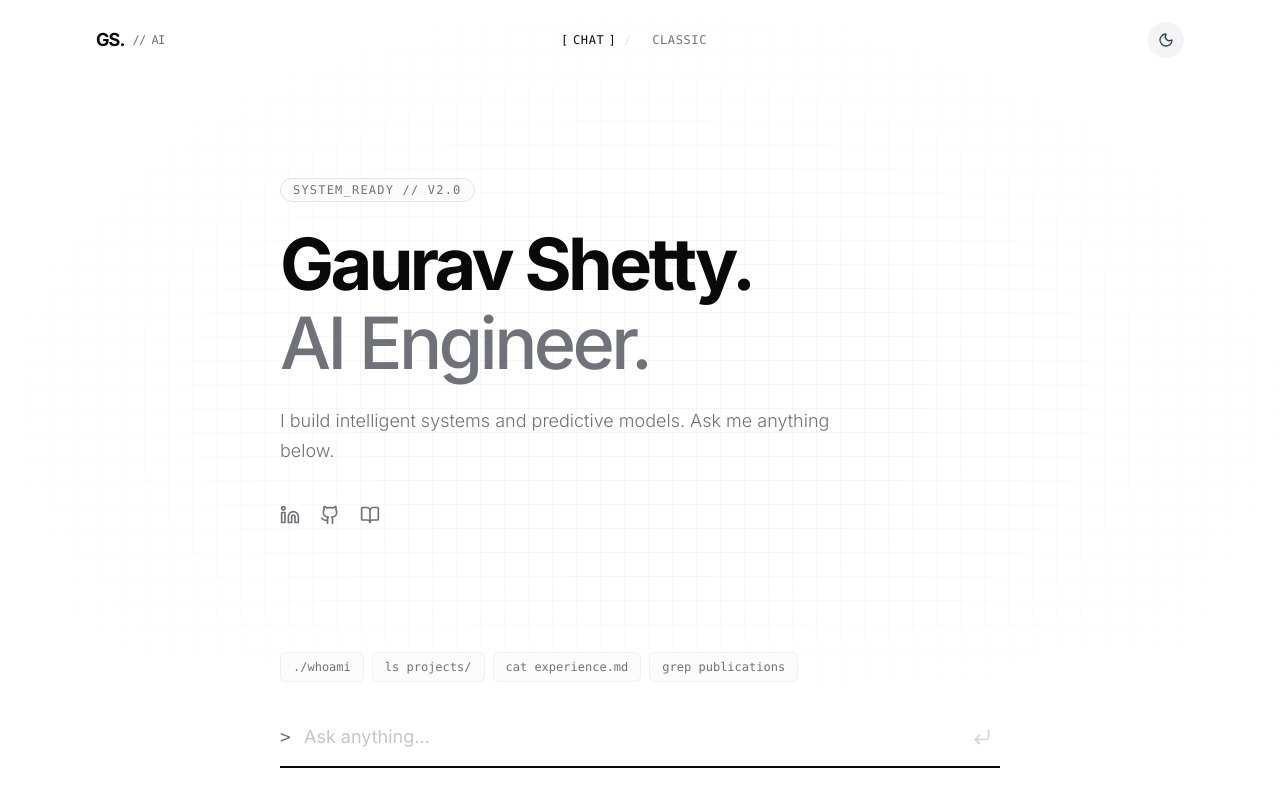
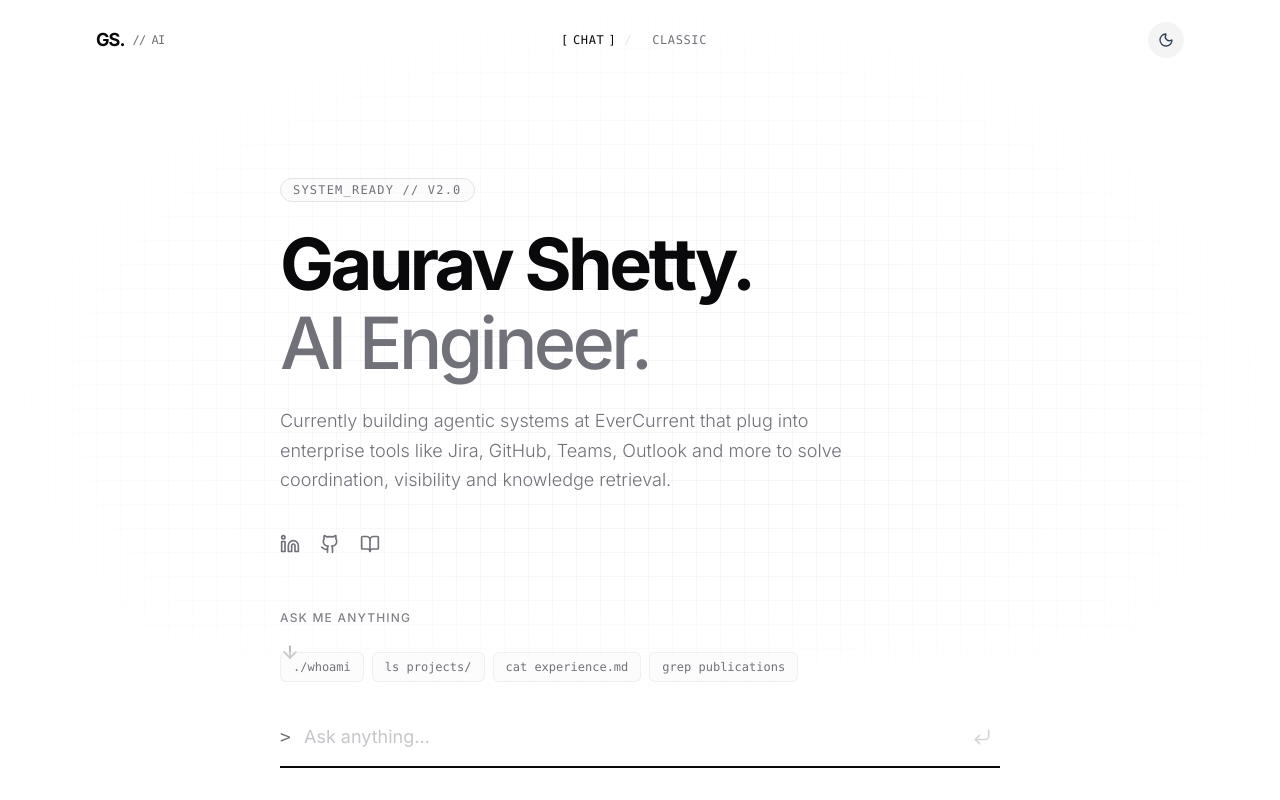
Before and after one commit to gauravshetty98/portfolio, a Next.js app: page / in a window 1280 px wide. Built offline with nearby package versions, Linux system fonts and the light colour scheme.

Commit message:
added phase out animations

```diff
--- a/src/app/page.tsx
+++ b/src/app/page.tsx
@@ -1,7 +1,7 @@
 "use client";
 
-import { useEffect } from "react";
-import { AnimatePresence, motion } from "framer-motion";
+import { useEffect, useRef, useState } from "react";
+import { motion } from "framer-motion";
 import { useMode } from "@/components/ModeProvider";
 import { SharedHero } from "@/components/SharedHero";
 import { ChatLanding } from "@/components/ChatLanding";
@@ -13,40 +13,75 @@ import { Skills } from "@/components/Skills";
 import { Contact } from "@/components/Contact";
 import { Footer } from "@/components/Footer";
 
+type ContentState = "chat" | "classic" | "chat-exiting" | "classic-exiting";
+
 export default function Home() {
   const { mode } = useMode();
+  const [contentState, setContentState] = useState<ContentState>(mode);
+  const isFirstRender = useRef(true);
 
-  // Only scroll to top when switching TO chat if user has scrolled way down
   useEffect(() => {
+    // Skip on initial mount — contentState is already initialised to mode
+    if (isFirstRender.current) {
+      isFirstRender.current = false;
+      return;
+    }
+
     if (mode === "chat" && window.scrollY > window.innerHeight) {
       window.scrollTo({ top: 0, behavior: "smooth" });
     }
+
+    // Trigger scramble-out on the current content before switching
+    setContentState((prev) => {
+      if (prev === "chat") return "chat-exiting";
+      if (prev === "classic") return "classic-exiting";
+      // Already exiting — ignore (will be resolved by onExitComplete)
+      return prev;
+    });
   }, [mode]);
+
+  function handleChatExitComplete() {
+    setContentState("classic");
+  }
+
+  function handleClassicExitComplete() {
+    setContentState("chat");
+  }
+
+  const showChat = contentState === "chat" || contentState === "chat-exiting";
+  const showClassic = contentState === "classic" || contentState === "classic-exiting";
 
   return (
     <>
       {/* Hero is always visible — never unmounts on mode switch */}
       <SharedHero />
 
-      {/* Only the content below the hero transitions */}
-      <AnimatePresence mode="wait">
-        {mode === "chat" ? (
+      {showChat && (
         <motion.div
           key="chat-content"
           initial={{ opacity: 0 }}
           animate={{ opacity: 1 }}
-            exit={{ opacity: 0, y: -10 }}
-            transition={{ duration: 0.3, ease: "easeInOut" }}
+          transition={{ duration: 0.35, ease: [0.23, 1, 0.32, 1] }}
         >
-            <ChatLanding />
+          <ChatLanding
+            exiting={contentState === "chat-exiting"}
+            onExitComplete={handleChatExitComplete}
+          />
         </motion.div>
-        ) : (
+      )}
+
+      {showClassic && (
         <motion.div
           key="classic-content"
           initial={{ opacity: 0, y: 16 }}
-            animate={{ opacity: 1, y: 0 }}
-            exit={{ opacity: 0, y: -16 }}
+          animate={{
+            opacity: contentState === "classic-exiting" ? 0 : 1,
+            y: contentState === "classic-exiting" ? -12 : 0,
+          }}
           transition={{ duration: 0.4, ease: [0.23, 1, 0.32, 1] }}
+          onAnimationComplete={() => {
+            if (contentState === "classic-exiting") handleClassicExitComplete();
+          }}
         >
           <About />
           <ExperienceTimeline />
@@ -57,7 +92,6 @@ export default function Home() {
           <Footer />
         </motion.div>
       )}
-      </AnimatePresence>
     </>
   );
 }
--- a/src/components/ScrambleText.tsx
+++ b/src/components/ScrambleText.tsx
@@ -10,19 +10,74 @@ interface ScrambleTextProps {
   delay?: number;
   /** Duration per character reveal in ms (default 40) */
   speed?: number;
-  /** Called when the scramble animation finishes */
+  /** Called when the scramble-in animation finishes */
   onComplete?: () => void;
   /** Scramble from empty on first mount instead of showing text immediately */
   animateOnMount?: boolean;
+  /** When true, runs the scramble-out animation (characters dissolve into glyphs) */
+  exiting?: boolean;
+  /** Called when the scramble-out animation finishes */
+  onExitComplete?: () => void;
 }
 
-export function ScrambleText({ text, delay = 0, speed = 40, onComplete, animateOnMount = false }: ScrambleTextProps) {
+export function ScrambleText({
+  text,
+  delay = 0,
+  speed = 40,
+  onComplete,
+  animateOnMount = false,
+  exiting = false,
+  onExitComplete,
+}: ScrambleTextProps) {
   const [display, setDisplay] = useState(animateOnMount ? "" : text);
   const frameRef = useRef<ReturnType<typeof setInterval> | null>(null);
   const timeoutRef = useRef<ReturnType<typeof setTimeout> | null>(null);
   const prevTextRef = useRef(animateOnMount ? "" : text);
+  // Track current displayed text for use in scramble-out
+  const displayRef = useRef(animateOnMount ? "" : text);
 
+  // Scramble-out: when exiting flips to true, dissolve characters left→right
   useEffect(() => {
+    if (!exiting) return;
+
+    if (frameRef.current) clearInterval(frameRef.current);
+    if (timeoutRef.current) clearTimeout(timeoutRef.current);
+
+    const source = displayRef.current;
+    let iteration = 0;
+    const exitSpeed = Math.max(1, Math.floor(speed / 2));
+
+    frameRef.current = setInterval(() => {
+      const next = source
+        .split("")
+        .map((char, index) => {
+          if (char === " ") return " ";
+          // Characters to the left of iteration are already scrambled — keep randomising them
+          if (index <= iteration) return CHARS[Math.floor(Math.random() * CHARS.length)];
+          return source[index];
+        })
+        .join("");
+
+      setDisplay(next);
+      displayRef.current = next;
+      iteration += 0.5;
+
+      if (iteration >= source.length) {
+        clearInterval(frameRef.current!);
+        onExitComplete?.();
+      }
+    }, exitSpeed);
+
+    return () => {
+      if (frameRef.current) clearInterval(frameRef.current);
+    };
+  // eslint-disable-next-line react-hooks/exhaustive-deps
+  }, [exiting]);
+
+  // Scramble-in: runs when text changes (or on mount with animateOnMount)
+  useEffect(() => {
+    if (exiting) return;
+
     // Text hasn't changed — skip
     if (prevTextRef.current === text && display === text) return;
 
@@ -45,18 +100,16 @@ export function ScrambleText({ text, delay = 0, speed = 40, onComplete, animateO
           })
           .join("");
 
-        // Pad/trim to max length while resolving
-        setDisplay(
-          iteration < maxLength
-            ? next
-            : targetText
-        );
+        const resolved = iteration < maxLength ? next : targetText;
+        setDisplay(resolved);
+        displayRef.current = resolved;
 
         iteration += 0.5;
 
         if (iteration >= targetText.length) {
           clearInterval(frameRef.current!);
           setDisplay(targetText);
+          displayRef.current = targetText;
           prevTextRef.current = targetText;
           onComplete?.();
         }
@@ -67,7 +120,8 @@ export function ScrambleText({ text, delay = 0, speed = 40, onComplete, animateO
       if (frameRef.current) clearInterval(frameRef.current);
       if (timeoutRef.current) clearTimeout(timeoutRef.current);
     };
-  }, [text, delay, speed, onComplete]);
+  // eslint-disable-next-line react-hooks/exhaustive-deps
+  }, [text, delay, speed, onComplete, exiting]);
 
   return <span>{display}</span>;
 }
--- a/src/components/SharedHero.tsx
+++ b/src/components/SharedHero.tsx
@@ -1,7 +1,7 @@
 "use client";
 
-import { useState, useEffect } from "react";
-import { motion, AnimatePresence } from "framer-motion";
+import { useState, useEffect, useRef } from "react";
+import { motion } from "framer-motion";
 import { Github, Linkedin, BookOpen, ArrowDown } from "lucide-react";
 import { personal } from "@/data/personal";
 import { useMode } from "./ModeProvider";
@@ -15,8 +15,8 @@ const navItems = [
   { label: "Contact", href: "#contact" },
 ];
 
-const CHAT_SUBTITLE = "I build intelligent systems and predictive models. Ask me anything below.";
-const CLASSIC_SUBTITLE = "Scroll to explore my work, experience, and skills.";
+const SUBTITLE =
+  "Currently building agentic systems at EverCurrent that plug into enterprise tools like Jira, GitHub, Teams, Outlook and more to solve coordination, visibility and knowledge retrieval.";
 
 const socialLinks = [
   { icon: Linkedin, href: personal.social.linkedin, label: "LinkedIn" },
@@ -24,18 +24,35 @@ const socialLinks = [
   { icon: BookOpen, href: personal.social.googleScholar, label: "Google Scholar" },
 ];
 
+type HintState = "hidden" | "visible" | "exiting";
+type NavState = "hidden" | "visible" | "exiting";
+
 export function SharedHero() {
   const { mode } = useMode();
-  const [showScrollHint, setShowScrollHint] = useState(false);
+  const [hintState, setHintState] = useState<HintState>("hidden");
+  const [navState, setNavState] = useState<NavState>("hidden");
+  const navExitCountRef = useRef(0);
 
-  const subtitle = mode === "chat" ? CHAT_SUBTITLE : CLASSIC_SUBTITLE;
+  useEffect(() => {
+    setHintState((prev) => {
+      if (prev === "visible") return "exiting";
+      setTimeout(() => setHintState("visible"), 600);
+      return "hidden";
+    });
 
-  // Delay the scroll indicator until after the scramble settles
-  useEffect(() => {
-    setShowScrollHint(false);
     if (mode === "classic") {
-      const t = setTimeout(() => setShowScrollHint(true), 600);
-      return () => clearTimeout(t);
+      // Entering classic — show nav after a short delay
+      setNavState("hidden");
+      setTimeout(() => setNavState("visible"), 300);
+    } else {
+      // Leaving classic — scramble nav out if it was visible
+      setNavState((prev) => {
+        if (prev === "visible") {
+          navExitCountRef.current = 0;
+          return "exiting";
+        }
+        return "hidden";
+      });
     }
   }, [mode]);
 
@@ -83,7 +100,7 @@ export function SharedHero() {
             transition={{ delay: 0.2, duration: 0.5, ease: [0.23, 1, 0.32, 1] }}
             className="text-lg text-(--muted-foreground) max-w-xl leading-relaxed font-light min-h-7"
           >
-            <ScrambleText text={subtitle} speed={30} />
+            <ScrambleText text={SUBTITLE} speed={30} />
           </motion.p>
 
           {/* Social links */}
@@ -107,68 +124,88 @@ export function SharedHero() {
             ))}
           </motion.div>
 
-          {/* Scroll indicator — only in classic mode, after scramble finishes */}
-          <AnimatePresence>
-            {showScrollHint && (
+          {/* Mode hint — "Ask me anything" in chat, "Scroll to explore" in classic */}
+          {hintState !== "hidden" && (
             <motion.div
-                key="scroll-hint"
-                initial={{ opacity: 0, y: 6 }}
-                animate={{ opacity: 1, y: 0 }}
-                exit={{ opacity: 0, y: -6 }}
-                transition={{ duration: 0.4, ease: [0.23, 1, 0.32, 1] }}
+              initial={{ opacity: 0 }}
+              animate={{ opacity: 1 }}
+              transition={{ duration: 0.35, ease: [0.23, 1, 0.32, 1] }}
               className="mt-8"
             >
               <a
-                  href="#about"
+                href={mode === "classic" ? "#about" : undefined}
                 className="flex flex-col items-start gap-3 text-(--muted-foreground) hover:text-(--foreground) transition-colors"
               >
                 <span className="text-xs font-medium tracking-widest uppercase">
-                      <ScrambleText text="Scroll to explore" animateOnMount speed={25} />
+                  <ScrambleText
+                    text={mode === "chat" ? "Ask me anything" : "Scroll to explore"}
+                    animateOnMount
+                    speed={25}
+                    exiting={hintState === "exiting"}
+                    onExitComplete={() => {
+                      setHintState("hidden");
+                      // Re-show after a short delay for the new mode
+                      setTimeout(() => setHintState("visible"), 600);
+                    }}
+                  />
                 </span>
+                <motion.div
+                  animate={{ opacity: hintState === "exiting" ? 0 : 1 }}
+                  transition={{ duration: 0.3 }}
+                >
                   <motion.div
                     animate={{ y: [0, 8, 0] }}
                     transition={{ duration: 1.5, repeat: Infinity, ease: "easeInOut" }}
                   >
                     <ArrowDown className="w-5 h-5" />
                   </motion.div>
+                </motion.div>
               </a>
             </motion.div>
           )}
-          </AnimatePresence>
 
         </div>
       </div>
 
       {/* Right nav — mirrors navbar container so it aligns with ThemeToggle, classic mode only */}
-      <AnimatePresence>
-        {mode === "classic" && (
+      {navState !== "hidden" && (
         <div className="hidden md:block absolute inset-x-0 top-52 z-10 pointer-events-none">
           <div className="max-w-6xl mx-auto px-6 lg:px-8 flex justify-end">
             <motion.nav
-                key="hero-nav"
-                initial={{ opacity: 0, x: 16 }}
-                animate={{ opacity: 1, x: 0 }}
-                exit={{ opacity: 0, x: 16 }}
-                transition={{ delay: 0.3, duration: 0.5, ease: [0.23, 1, 0.32, 1] }}
+              initial={{ opacity: 0 }}
+              animate={{ opacity: 1 }}
+              transition={{ duration: 0.35, ease: [0.23, 1, 0.32, 1] }}
               className="flex flex-col items-end gap-5 pointer-events-auto"
             >
               {navItems.map((item, i) => (
                 <motion.a
                   key={item.href}
                   href={item.href}
-                    initial={{ opacity: 0, x: 10 }}
-                    animate={{ opacity: 1, x: 0 }}
-                    transition={{ delay: 0.1 + i * 0.06, duration: 0.4, ease: [0.23, 1, 0.32, 1] }}
+                  initial={{ opacity: 0 }}
+                  animate={{ opacity: 1 }}
+                  transition={{ delay: 0.05 + i * 0.05, duration: 0.3, ease: [0.23, 1, 0.32, 1] }}
                   className="text-sm font-medium text-(--muted-foreground) hover:text-(--foreground) transition-colors tracking-wide"
                 >
-                    <ScrambleText text={item.label} animateOnMount delay={120 + i * 60} speed={30} />
+                  <ScrambleText
+                    text={item.label}
+                    animateOnMount
+                    delay={80 + i * 50}
+                    speed={30}
+                    exiting={navState === "exiting"}
+                    onExitComplete={() => {
+                      navExitCountRef.current += 1;
+                      if (navExitCountRef.current >= navItems.length) {
+                        navExitCountRef.current = 0;
+                        setNavState("hidden");
+                      }
+                    }}
+                  />
                 </motion.a>
               ))}
             </motion.nav>
           </div>
         </div>
       )}
-      </AnimatePresence>
     </section>
   );
 }
```
Also changed, not shown: src/components/ChatLanding.tsx (+60 -10 lines). Lines whose indentation alone changed are shown as unchanged.
